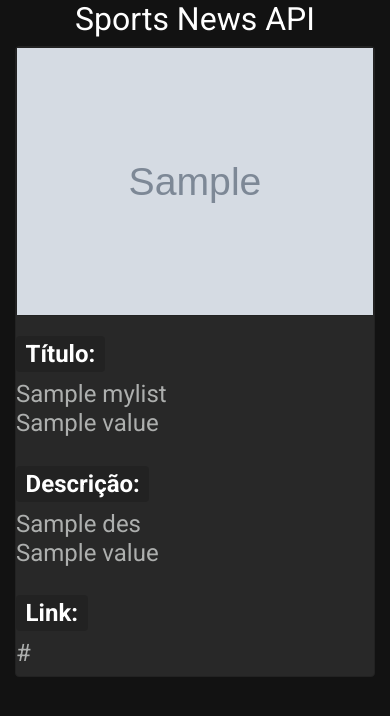
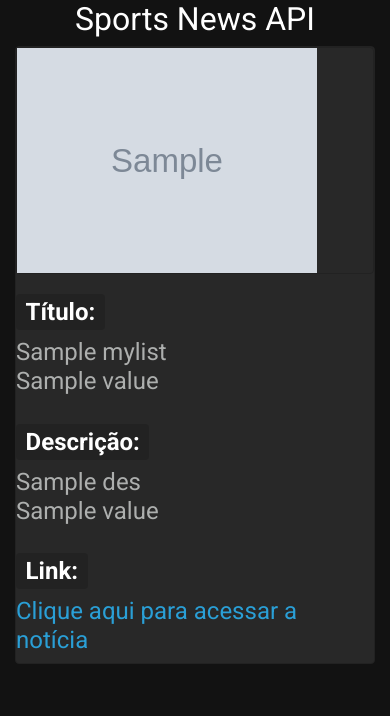
Before and after one commit to cristiansuzuki/NewsApp, a Django app: template NewsApp/templates/index.html in a window 390 px wide. Shown: the part 54-770 px from the top of the page. Run offline with Django 3.2, Linux system fonts and the light colour scheme; the template is opened without the code that fills it: most values are stand-ins (such as "Sample title", 1, 10 or a date in 2020); grey boxes marked "Sample" are stand-in pictures; some libraries are stand-ins or nearby versions.

Commit message:
responsive images on mobile

```diff
--- a/NewsApp/templates/index.html
+++ b/NewsApp/templates/index.html
@@ -69,14 +69,15 @@
 
     <div class="card border-light mb-3">
       <div class="card border-light mb-3">
-        <img src="{{ img }}" alt="image" />
+        <img style="max-width: 300px;" src="{{ img }}" alt="image" />
       </div>
       <h4><span class="badge badge-light">Título:</span></h4>
       <h5>{{ hl }}{{ value|linebreaks }}</h5>
       <h4><span class="badge badge-light">Descrição:</span></h4>
       <h5>{{ des }}{{ value|linebreaks }}</h5>
       <h4><span class="badge badge-light">Link:</span></h4>
-      <h5>{{ url }}</h5>
+
+      <h5><a href="{{ url }}">Clique aqui para acessar a notícia</a></h5>
     </div>
     {% endfor %}
   </body>
```
